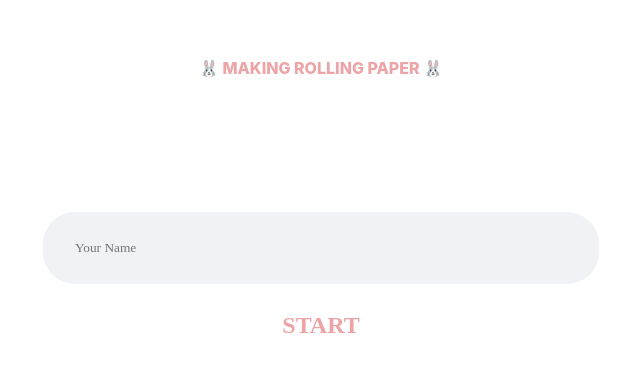
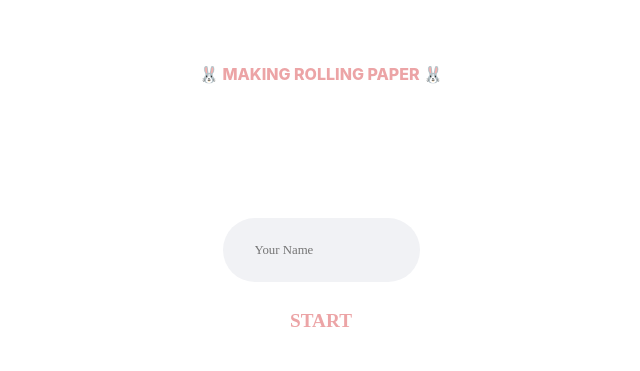
Before and after one commit to shyunju7/Rolling-Paper-Client, a React (Create React App) app in the folder rolling-paper-app/: page / in a window 1280 px wide. Shown: the part 195-566 px from the top of the page, without its empty margins (319-959 px from the left). Built offline with nearby package versions, Linux system fonts and the light colour scheme; a web font is replaced by a local one.

Commit message:
Style relayout copyButton

```diff
--- a/rolling-paper-app/src/Route/Intro/style.ts
+++ b/rolling-paper-app/src/Route/Intro/style.ts
@@ -13,6 +13,7 @@ export const Title = styled.h1`
   font-weight: 800;
   margin-bottom: 120px;
   color: #eca4a6;
+  font-size: 1rem;
 `;
 
 export const Description = styled.div`
@@ -28,14 +29,13 @@ export const Description = styled.div`
 
 export const InputName = styled.input`
   border: none;
-  width: 40vw;
   height: 6vh;
   border-radius: 32px;
   background-color: #f1f2f5;
-  padding: 12px;
+  padding: 8px;
   padding-left: 32px;
   margin-top: 16px;
-
+  font-size: 0.8rem;
   &:focus {
     border: none;
     outline: none;
@@ -52,7 +52,7 @@ export const Button = styled.button`
   color: #eca4a6;
   text-decoration: none;
   cursor: pointer;
-  font-size: 1.5rem;
+  font-size: 1.2rem;
   font-weight: bold;
   &:hover {
     color: #f9cfd0;
```
